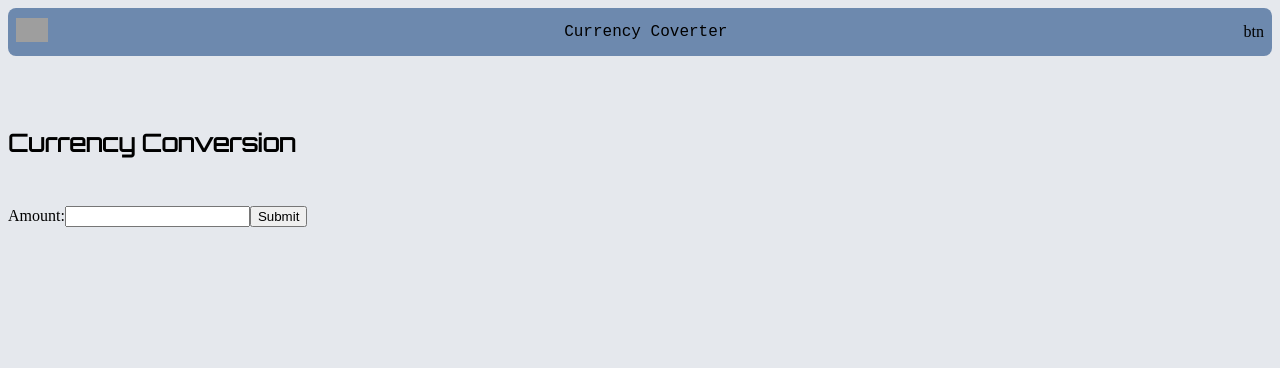
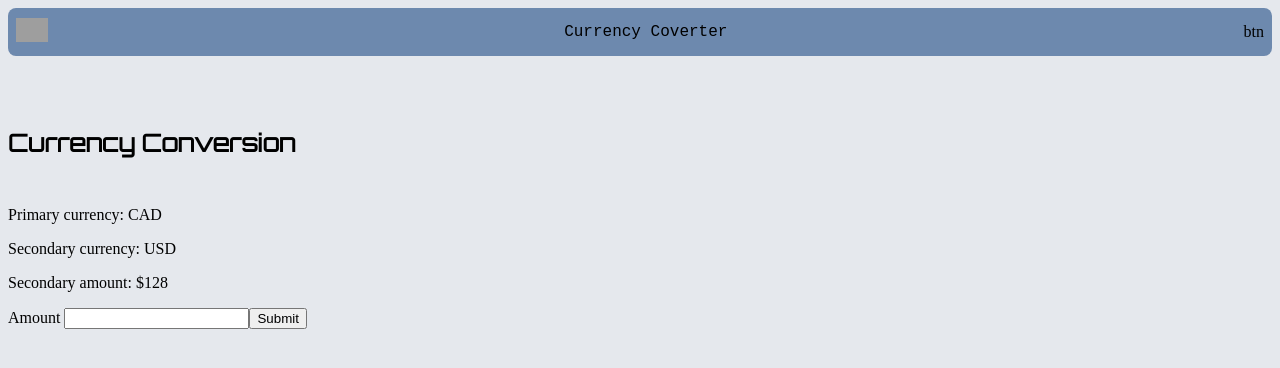
Before and after one commit to BrianKendalBucek/budgie, a React (Create React App) app: page /converter in a window 1280 px wide. Shown: the top 368 px of the page. Built offline with nearby package versions, Linux system fonts and the light colour scheme; grey boxes are pictures that could not be loaded.

Commit message:
Currency conversion structure w/o css

```diff
--- a/src/components/Converter/Converter.js
+++ b/src/components/Converter/Converter.js
@@ -14,19 +14,19 @@ export function Converter(props) {
       {/* </div> */}
       <div>
         <div className='primary-currency'>
-          {/* show input currency */}
+          <p>Primary currency: CAD</p>
         </div>
         <div className='secondary-div'>
           <div className='secondary-currency'>
-            {/* show secondary currency name left */}
+            <p>Secondary currency: USD</p>
           </div>
           <div className='secondary-amount'>
-            {/* show secondary currency amount right */}
+            <p>Secondary amount: $128</p>
           </div>
         </div>
         <div className='primary-amount-input'>
           <form action="?">
-            <label for="amount">Amount:</label>
+            <label for="amount">Amount </label>
             <input type="integer" id="amount" name="amount"></input>
             <input type="submit" value="Submit"></input>
           </form>
```
